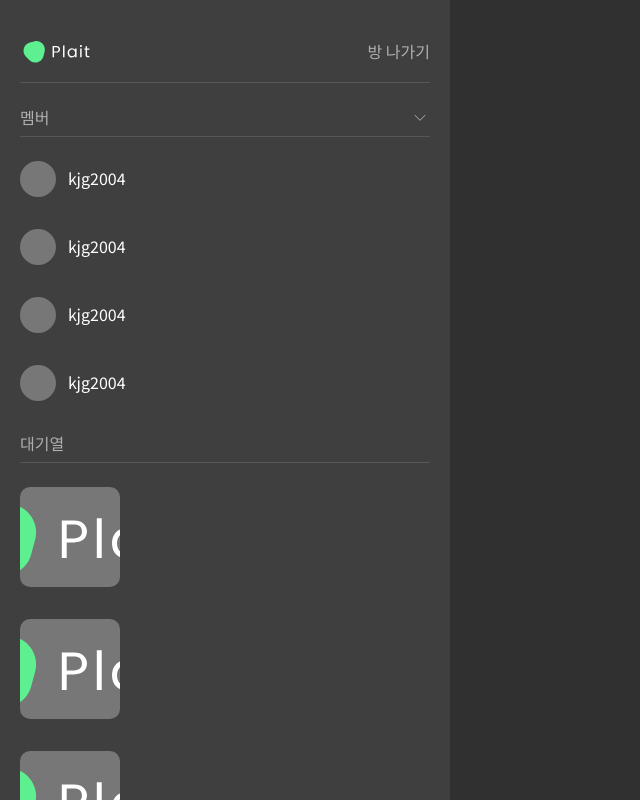
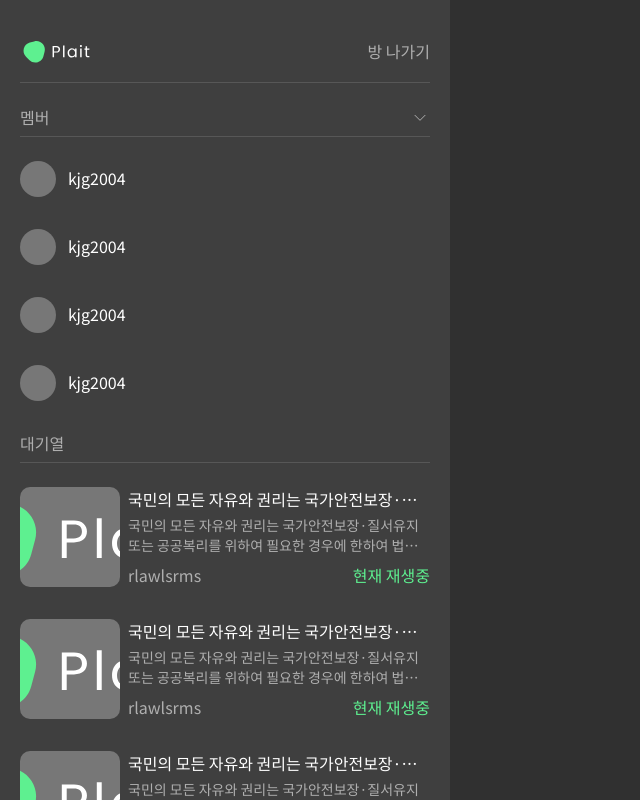
Before and after one commit to KJG04/Plait-Front-End, a Next.js app: page /404 in a window 1280 px wide. Shown: the whole page, without its empty margins (0-640 px from the left). Built offline with nearby package versions, Linux system fonts and the light colour scheme.

Commit message:
🔌 (#4) - add ellipsis in content

```diff
--- a/src/components/QueueContent/index.tsx
+++ b/src/components/QueueContent/index.tsx
@@ -5,6 +5,22 @@ const QueueContent = () => {
   return (
     <S.Container>
       <S.Img width={100} height={100} src={Test} objectFit="cover" />
+      <S.ContentContainer>
+        <S.Header>
+          <S.Title>
+            국민의 모든 자유와 권리는 국가안전보장·질서유지 또는 공공복리를
+            위하여 필요한 경우에 한하여 법률로써 제한할 수 있...
+          </S.Title>
+          <S.Content>
+            국민의 모든 자유와 권리는 국가안전보장·질서유지 또는 공공복리를
+            위하여 필요한 경우에 한하여 법률로써 제한할 수 있...
+          </S.Content>
+        </S.Header>
+        <S.Footer>
+          <S.Name>rlawlsrms</S.Name>
+          <S.Playing>현재 재생중</S.Playing>
+        </S.Footer>
+      </S.ContentContainer>
     </S.Container>
   );
 };
--- a/src/components/QueueContent/styles.ts
+++ b/src/components/QueueContent/styles.ts
@@ -9,6 +9,9 @@ export const Container = styled.button`
   display: flex;
   transition: background-color 0.15s ease-in-out;
   background-color: transparent;
+  width: 100%;
+  max-width: 100%;
+  min-width: 0px;
 
   &:hover,
   &:focus-visible {
@@ -22,3 +25,58 @@ export const Img = styled(Image)`
   border-radius: 10px;
   background-color: ${({ theme }) => theme.colors.grayscale.lightGray};
 `;
+
+export const ContentContainer = styled.div`
+  display: flex;
+  flex-direction: column;
+  justify-content: space-between;
+  flex: 1;
+  margin-left: 8px;
+  min-width: 0px;
+  height: 100%;
+`;
+
+export const Header = styled.div`
+  overflow: hidden;
+  display: block;
+`;
+
+export const Title = styled.div`
+  font: ${({ theme }) => theme.fonts.body2};
+  color: ${({ theme }) => theme.colors.grayscale.white};
+  margin-bottom: 4px;
+  white-space: nowrap;
+  overflow: hidden;
+  text-overflow: ellipsis;
+`;
+
+export const Content = styled.div`
+  display: -webkit-box;
+  height: calc(1.2rem * 2);
+  -webkit-line-clamp: 2;
+  -webkit-box-orient: vertical;
+  overflow: hidden;
+  text-overflow: ellipsis;
+  font: ${({ theme }) => theme.fonts.description};
+  color: ${({ theme }) => theme.colors.grayscale.darkWhite};
+`;
+
+export const Footer = styled.div`
+  display: flex;
+  justify-content: space-between;
+  min-width: 0px;
+`;
+
+export const Name = styled.div`
+  font: ${({ theme }) => theme.fonts.body2};
+  color: ${({ theme }) => theme.colors.grayscale.darkWhite};
+  flex: 1;
+  white-space: nowrap;
+  overflow: hidden;
+  text-overflow: ellipsis;
+`;
+
+export const Playing = styled.div`
+  font: ${({ theme }) => theme.fonts.body2};
+  color: ${({ theme }) => theme.colors.primary};
+`;
```
